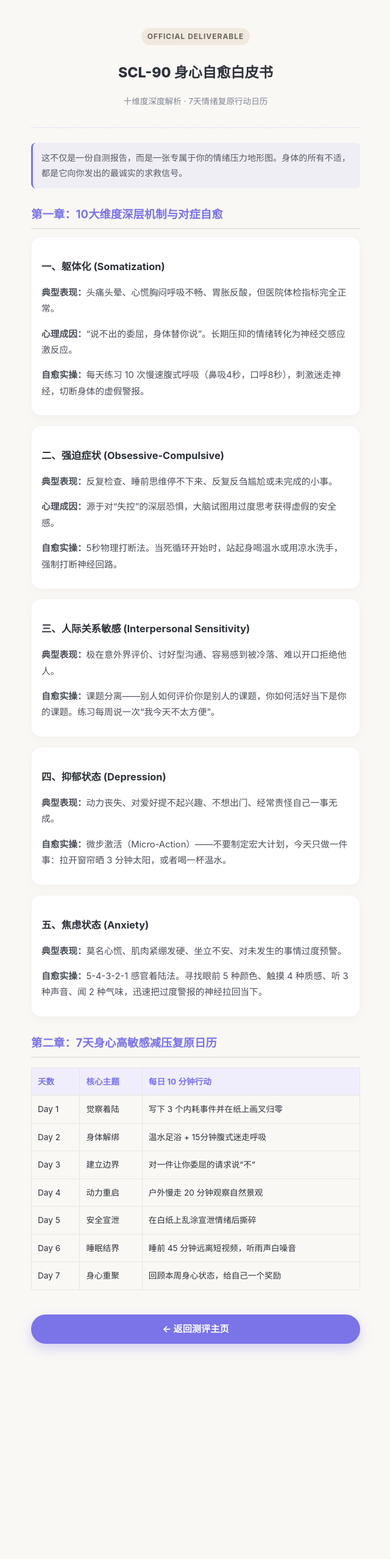
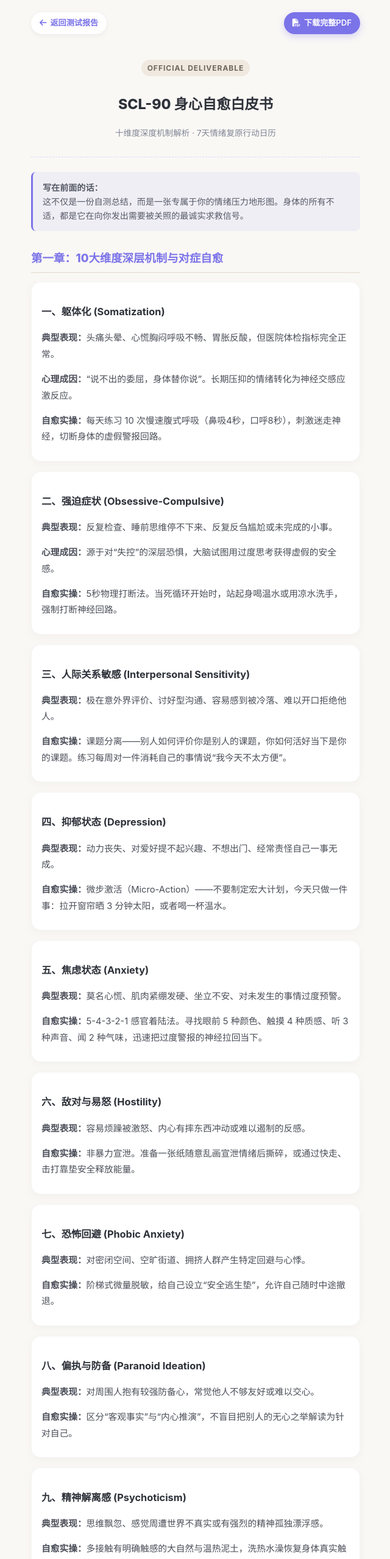
Before and after one commit to qingming193/scl90-healing, a plain HTML site: page 资料交付/book.html in a window 1280 px wide. Shown: the top 2557 px of the page at 61% size, without its empty margins (319-959 px from the left). Before the commit the page ends 2244 px from the top, so only its background shows below. Drawn offline with Linux system fonts and the light colour scheme.

Commit message:
feat: upgrade deliverable download from .md to real high quality .pdf ebook

```diff
--- a/资料交付/book.html
+++ b/资料交付/book.html
@@ -4,19 +4,52 @@
   <meta charset="UTF-8">
   <meta name="viewport" content="width=device-width, initial-scale=1.0, maximum-scale=1.0, user-scalable=no">
   <title>SCL-90 十维度深度自愈白皮书</title>
+  <link rel="stylesheet" href="https://cdnjs.cloudflare.com/ajax/libs/font-awesome/6.4.0/css/all.min.css" />
   <style>
     body {
       background: #FAF8F5;
       color: #2D3139;
       font-family: -apple-system, BlinkMacSystemFont, "PingFang SC", "Microsoft YaHei", sans-serif;
       line-height: 1.8;
-      padding: 20px 18px 40px;
+      padding: 20px 18px 50px;
       max-width: 540px;
       margin: 0 auto;
     }
+    .top-actions {
+      display: flex;
+      justify-content: space-between;
+      align-items: center;
+      margin-bottom: 20px;
+    }
+    .btn-top-back {
+      display: inline-flex;
+      align-items: center;
+      gap: 6px;
+      background: #FFFFFF;
+      padding: 6px 14px;
+      border-radius: 999px;
+      font-size: 0.82rem;
+      font-weight: 600;
+      color: #7B73E8;
+      text-decoration: none;
+      box-shadow: 0 2px 8px rgba(0,0,0,0.06);
+    }
+    .btn-top-pdf {
+      display: inline-flex;
+      align-items: center;
+      gap: 6px;
+      background: #7B73E8;
+      padding: 6px 14px;
+      border-radius: 999px;
+      font-size: 0.82rem;
+      font-weight: 600;
+      color: #FFFFFF;
+      text-decoration: none;
+      box-shadow: 0 4px 12px rgba(123, 115, 232, 0.3);
+    }
     .header-box {
       text-align: center;
-      padding: 24px 0 20px;
+      padding: 20px 0 16px;
       border-bottom: 1px dashed #DCD6F7;
       margin-bottom: 24px;
     }
@@ -35,17 +68,16 @@
     .quote-box {
       background: rgba(123, 115, 232, 0.08);
       border-left: 3px solid #7B73E8;
-      padding: 12px 14px;
+      padding: 14px 16px;
       border-radius: 8px;
       font-size: 0.88rem;
       color: #555A66;
       margin: 18px 0;
+      line-height: 1.65;
     }
-    h2 { font-size: 1.15rem; color: #7B73E8; margin: 26px 0 12px; border-bottom: 2px solid #EAE6DF; padding-bottom: 6px; }
+    h2 { font-size: 1.15rem; color: #7B73E8; margin: 28px 0 14px; border-bottom: 2px solid #EAE6DF; padding-bottom: 6px; font-weight: 800; }
     h3 { font-size: 1.02rem; color: #2D3139; margin: 18px 0 6px; font-weight: 700; }
     p { margin-bottom: 10px; font-size: 0.92rem; color: #4A4E58; }
-    ul, ol { padding-left: 20px; margin-bottom: 12px; font-size: 0.9rem; color: #4A4E58; }
-    li { margin-bottom: 6px; }
     .card {
       background: #FFFFFF;
       border-radius: 16px;
@@ -57,32 +89,39 @@
     .table-box { width: 100%; border-collapse: collapse; margin: 16px 0; font-size: 0.85rem; }
     .table-box th, .table-box td { border: 1px solid #EAE6DF; padding: 10px; text-align: left; }
     .table-box th { background: #F0EEFC; color: #7B73E8; font-weight: 700; }
-    .btn-back {
-      display: inline-block;
+    .btn-bottom-download {
+      display: flex;
+      align-items: center;
+      justify-content: center;
+      gap: 8px;
       width: 100%;
-      height: 48px;
-      line-height: 48px;
-      text-align: center;
+      height: 50px;
       background: #7B73E8;
       color: #FFFFFF;
       border-radius: 999px;
       text-decoration: none;
       font-weight: 700;
-      font-size: 0.95rem;
-      margin-top: 24px;
-      box-shadow: 0 8px 20px rgba(123, 115, 232, 0.3);
+      font-size: 1rem;
+      margin-top: 28px;
+      box-shadow: 0 8px 22px rgba(123, 115, 232, 0.35);
     }
   </style>
 </head>
 <body>
+  <div class="top-actions">
+    <a href="../index.html" class="btn-top-back"><i class="fa-solid fa-arrow-left"></i> 返回测试报告</a>
+    <a href="SCL90_Healing_Guide.pdf" download class="btn-top-pdf"><i class="fa-solid fa-file-pdf"></i> 下载完整PDF</a>
+  </div>
+
   <div class="header-box">
     <span class="badge">OFFICIAL DELIVERABLE</span>
     <h1>SCL-90 身心自愈白皮书</h1>
-    <p style="font-size: 0.85rem; color: #808695;">十维度深度解析 · 7天情绪复原行动日历</p>
+    <p style="font-size: 0.85rem; color: #808695;">十维度深度机制解析 · 7天情绪复原行动日历</p>
   </div>
 
   <div class="quote-box">
-    这不仅是一份自测报告，而是一张专属于你的情绪压力地形图。身体的所有不适，都是它向你发出的最诚实的求救信号。
+    <strong>写在前面的话：</strong><br/>
+    这不仅是一份自测总结，而是一张专属于你的情绪压力地形图。身体的所有不适，都是它在向你发出需要被关照的最诚实求救信号。
   </div>
 
   <h2>第一章：10大维度深层机制与对症自愈</h2>
@@ -91,7 +130,7 @@
     <h3>一、躯体化 (Somatization)</h3>
     <p><strong>典型表现：</strong>头痛头晕、心慌胸闷呼吸不畅、胃胀反酸，但医院体检指标完全正常。</p>
     <p><strong>心理成因：</strong>“说不出的委屈，身体替你说”。长期压抑的情绪转化为神经交感应激反应。</p>
-    <p><strong>自愈实操：</strong>每天练习 10 次慢速腹式呼吸（鼻吸4秒，口呼8秒），刺激迷走神经，切断身体的虚假警报。</p>
+    <p><strong>自愈实操：</strong>每天练习 10 次慢速腹式呼吸（鼻吸4秒，口呼8秒），刺激迷走神经，切断身体的虚假警报回路。</p>
   </div>
 
   <div class="card">
@@ -104,7 +143,7 @@
   <div class="card">
     <h3>三、人际关系敏感 (Interpersonal Sensitivity)</h3>
     <p><strong>典型表现：</strong>极在意外界评价、讨好型沟通、容易感到被冷落、难以开口拒绝他人。</p>
-    <p><strong>自愈实操：</strong>课题分离——别人如何评价你是别人的课题，你如何活好当下是你的课题。练习每周说一次“我今天不太方便”。</p>
+    <p><strong>自愈实操：</strong>课题分离——别人如何评价你是别人的课题，你如何活好当下是你的课题。练习每周对一件消耗自己的事情说“我今天不太方便”。</p>
   </div>
 
   <div class="card">
@@ -119,6 +158,36 @@
     <p><strong>自愈实操：</strong>5-4-3-2-1 感官着陆法。寻找眼前 5 种颜色、触摸 4 种质感、听 3 种声音、闻 2 种气味，迅速把过度警报的神经拉回当下。</p>
   </div>
 
+  <div class="card">
+    <h3>六、敌对与易怒 (Hostility)</h3>
+    <p><strong>典型表现：</strong>容易烦躁被激怒、内心有摔东西冲动或难以遏制的反感。</p>
+    <p><strong>自愈实操：</strong>非暴力宣泄。准备一张纸随意乱画宣泄情绪后撕碎，或通过快走、击打靠垫安全释放能量。</p>
+  </div>
+
+  <div class="card">
+    <h3>七、恐怖回避 (Phobic Anxiety)</h3>
+    <p><strong>典型表现：</strong>对密闭空间、空旷街道、拥挤人群产生特定回避与心悸。</p>
+    <p><strong>自愈实操：</strong>阶梯式微量脱敏，给自己设立“安全逃生垫”，允许自己随时中途撤退。</p>
+  </div>
+
+  <div class="card">
+    <h3>八、偏执与防备 (Paranoid Ideation)</h3>
+    <p><strong>典型表现：</strong>对周围人抱有较强防备心，常觉他人不够友好或难以交心。</p>
+    <p><strong>自愈实操：</strong>区分“客观事实”与“内心推演”，不盲目把别人的无心之举解读为针对自己。</p>
+  </div>
+
+  <div class="card">
+    <h3>九、精神解离感 (Psychoticism)</h3>
+    <p><strong>典型表现：</strong>思维飘忽、感觉周遭世界不真实或有强烈的精神孤独漂浮感。</p>
+    <p><strong>自愈实操：</strong>多接触有明确触感的大自然与温热泥土，洗热水澡恢复身体真实触觉感知。</p>
+  </div>
+
+  <div class="card">
+    <h3>十、饮食与睡眠节律 (Additional Items)</h3>
+    <p><strong>典型表现：</strong>食欲紊乱、失眠早醒、多梦不深等身心节律紊乱表现。</p>
+    <p><strong>自愈实操：</strong>早晨固定同一时间晒太阳 10 分钟重置生物钟，睡前 45 分钟远离短视频刺激。</p>
+  </div>
+
   <h2>第二章：7天身心高敏感减压复原日历</h2>
   <table class="table-box">
     <tr><th>天数</th><th>核心主题</th><th>每日 10 分钟行动</th></tr>
@@ -131,6 +200,15 @@
     <tr><td>Day 7</td><td>身心重聚</td><td>回顾本周身心状态，给自己一个奖励</td></tr>
   </table>
 
-  <a href="../index.html" class="btn-back">← 返回测评主页</a>
+  <h2>附录：正念呼吸引导词 (睡前10分钟)</h2>
+  <div class="card">
+    <p>1. 采取舒适仰卧姿势，双眼微闭；</p>
+    <p>2. 双手轻搭在腹部，跟随腹部的起伏自然吸气与呼气；</p>
+    <p>3. 吸气时感知清凉的空气充满肺叶；呼气时感知所有的紧绷与疲惫随呼吸流出身体……</p>
+  </div>
+
+  <a href="SCL90_Healing_Guide.pdf" download class="btn-bottom-download">
+    <i class="fa-solid fa-file-pdf"></i> 下载保存完整 PDF 电子书到本地
+  </a>
 </body>
 </html>
```
Also changed, not shown: index.html (+3 -3 lines), 1 other file.
